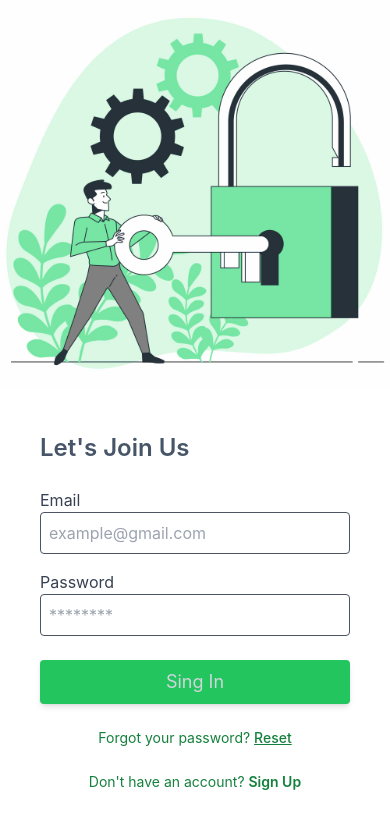
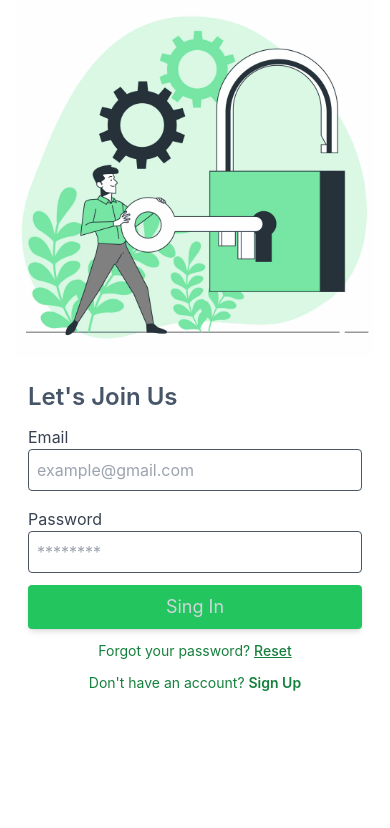
Before and after one commit to Avishekccc/react-login-app, a React (Create React App) app in the folder frontend/: page / in a window 390 px wide. Shown: the top 828 px of the page. Built offline with nearby package versions, Linux system fonts and the light colour scheme; no server answers.

Commit message:
corrected mbl responsive

```diff
--- a/frontend/src/components/webUsersLogin/AdminLogin.jsx
+++ b/frontend/src/components/webUsersLogin/AdminLogin.jsx
@@ -8,12 +8,10 @@ import { GlobalVariableContext } from "../../App";
 import loginIllustration from "../../assets/login_illustration.jpg";
 import loginIllustration_Mbl from "../../assets/login_mbl_view_illustration.jpg";
 
-
 const AdminLogin = () => {
   let [email, setEmail] = useState("");
   let [password, setPassword] = useState("");
-  let [loading, setLoading] = useState(false);// loader state
-
+  let [loading, setLoading] = useState(false); // loader state
 
   let navigate = useNavigate();
 
@@ -49,24 +47,24 @@ const AdminLogin = () => {
     }
   };
   return (
-    <main className="lg:max-h-screen grid grid-rows-2 lg:grid-cols-2 bg-white/80">
+    <main className="h-full max-h-screen grid grid-rows-2 lg:grid-cols-2 bg-white/80">
       {/* IMAGE SECTION */}
-      <section className=" lg:h-screen flex justify-center items-center ">
-        <picture className="h-full max-h-[500px] w-auto">
+      <section className="max-h-screen lg:h-screen  flex justify-center items-center px-4 ">
+        <picture className="h-full max-h-[500px] w-auto ">
           <source srcSet={loginIllustration} media="(min-width: 1024px)" />
           <img
             src={loginIllustration_Mbl}
             alt="login illustration"
-            className=" max-h-[500px] w-auto object-contain"
+            className="h-full max-h-[500px] w-auto object-cover"
           />
         </picture>
       </section>
 
       {/* FORM SECTION */}
-      <section className="lg:h-screen flex justify-center items-center px-4 md:px-10 ">
+      <section className="max-h-screen lg:h-screen flex justify-center items-center px-4 md:px-10 ">
         <form
           onSubmit={handelSubmit}
-          className="w-full max-w-md space-y-6 bg-white rounded-md p-6 md:p-10"
+          className="w-full max-w-md space-y-3 bg-white rounded-md p-3 md:p-10"
         >
           <h1 className="text-2xl md:text-3xl font-semibold text-slate-600">
             Let's Join Us
```
